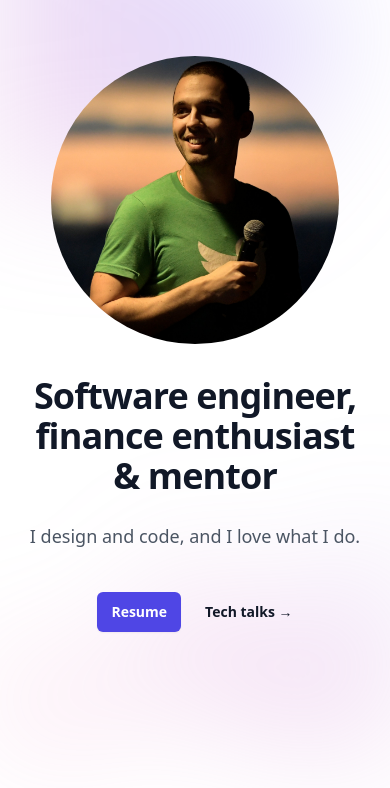
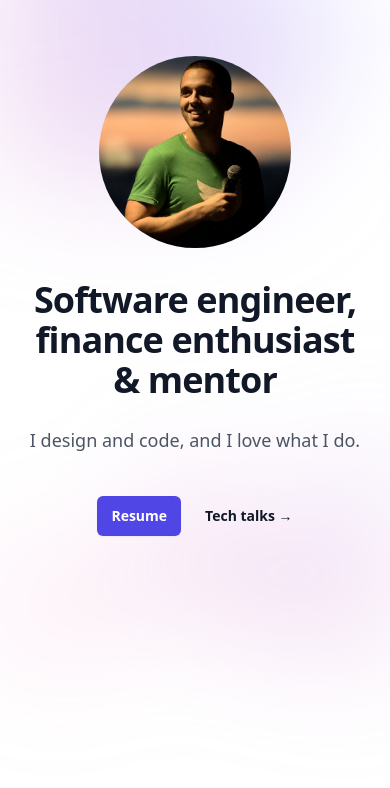
Before and after one commit to opensourceportfolio/my-home-page, a Next.js app: page / in a window 390 px wide. Shown: the top 788 px of the page. Built offline with nearby package versions, Linux system fonts and the light colour scheme.

Commit message:
making photo smaller

```diff
--- a/src/components/ProfilePhoto.tsx
+++ b/src/components/ProfilePhoto.tsx
@@ -1,7 +1,7 @@
 export function ProfilePhoto() {
   return (
     <div
-      className='bg-cover mx-auto mb-8 lg:mb-32 rounded-full w-72 h-72'
+      className='bg-cover mx-auto mb-8 lg:mb-32 rounded-full w-48 h-48 md:w-72 md:h-72'
       style={{
         backgroundImage: 'url(self.jpg)',
         backgroundPosition: '100% 25%',
```
